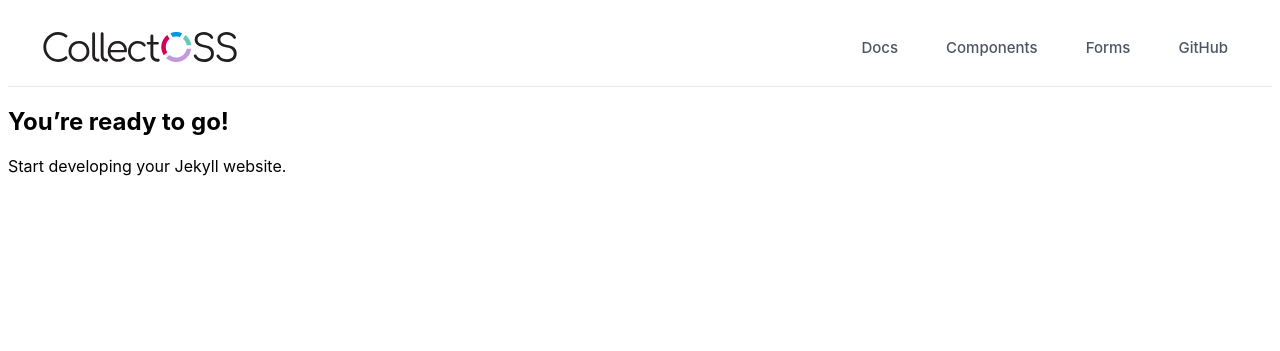
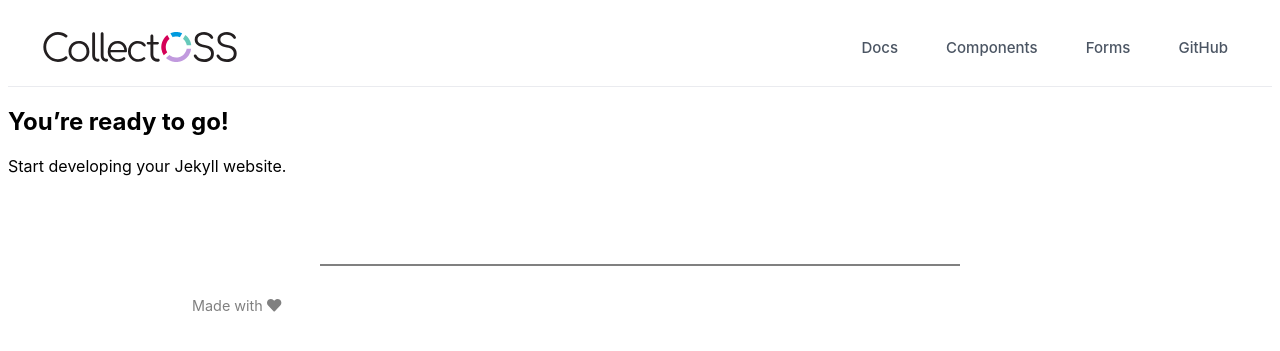
Before and after one commit to chaoss/collectoss-website, a Jekyll site: the page built from index.md, in a window 1280 px wide. Shown: the top 351 px of the page. Built offline with Jekyll 4.4.1, drawn with Linux system fonts in a browser that asks for light colours.

Commit message:
borrow footer from adriancedwards.com

```diff
--- a/_layouts/default.html
+++ b/_layouts/default.html
@@ -4,6 +4,12 @@
 <head>
   <meta name="viewport" content="width=device-width, initial-scale=1">
   <meta charset="utf-8">
+
+  <script defer src="https://use.fontawesome.com/releases/v5.15.4/js/all.js" integrity="sha384-rOA1PnstxnOBLzCLMcre8ybwbTmemjzdNlILg8O7z1lUkLXozs4DHonlDtnE7fpc" crossorigin="anonymous"></script>
+  <noscript>
+    <link rel="stylesheet" href="https://use.fontawesome.com/releases/v5.15.4/css/all.css" integrity="sha384-DyZ88mC6Up2uqS4h/KRgHuoeGwBcD4Ng9SiP4dIRy0EXTlnuz47vAwmeGwVChigm" crossorigin="anonymous" />
+  </noscript>
+
   <title>{{ page.title }} - {{ site.title }}</title>
   <link rel="stylesheet" href="{{ "/assets/css/main.css" | relative_url }}">
 </head>
@@ -11,6 +17,29 @@
 <body>
   {% include navbar.html %}
   {{ content }}
+  <section id="footer" class="noPrint">
+    <hr>
+    <div class="sidebyside">
+      <p>
+        Made with <i class="fas fa-heart"></i>
+      </p>
+
+
+      <div>
+        <ul>
+          <!-- <li><a href="">Privacy Policy</a></li> -->
+          <!-- <li><a href="/feed.xml">RSS Feed</a></li> -->
+        </ul>
+      </div>
+
+    </div>
+    <div class="sidebyside">
+      <p>
+
+      </p>
+    </div>
+
+  </section>
 </body>
 
 </html>
--- a/_sass/base.scss
+++ b/_sass/base.scss
@@ -20,6 +20,12 @@ body {
   border-bottom: 1px solid rgba(229, 231, 235, 0.8);
   transition: all 0.2s ease-in-out;
 }
+
+
+/*********************
+    Nav
+ ********************/
+
 
 .nav-container {
   max-width: 1200px;
@@ -130,3 +136,90 @@ body {
     padding: 0.75rem 1rem;
   }
 }
+
+
+/*******
+
+Layout
+********/
+
+@media screen and (min-width: 576px) {
+
+  section#footer {
+    width: 70vw;
+    margin: 0 auto;
+  }
+}
+
+/********************
+    Utils
+ ********************/
+
+.sidebyside {
+  flex-direction: column;
+  display: flex;
+  align-items: center;
+}
+
+.sidebyside>* {
+  flex-grow: 1;
+}
+
+@media screen and (min-width: 576px) {
+  .sidebyside {
+    flex-direction: row;
+    display: flex;
+    align-items: center;
+  }
+}
+
+
+/********************
+    Footer
+ ********************/
+
+section#footer {
+  font-size: .9em;
+  margin-top: auto;
+  /* take up any remaining space in the flexbox, pushing the footer to the bottom */
+  padding-top: 4em;
+  /* provide some spacing between the footer and the content when the content is pushing the footer to the bottom anyway */
+}
+
+section#footer {
+  color: gray;
+}
+
+hr {
+  display: block;
+  height: 2px;
+  border: 0;
+  border-top: 2px solid gray;
+  margin: 1em auto;
+  padding: 0;
+  width: 50vw;
+}
+
+
+section#footer ul {
+  display: flex;
+  flex-direction: row;
+  flex-wrap: wrap;
+  justify-content: center;
+
+  margin: 0 auto;
+  padding-left: 0;
+}
+
+section#footer ul li {
+  /* flex-grow: 1; */
+  /* column-count: 2;  */
+  list-style-type: none;
+  margin: 15px;
+  /* space out items when vertically stacked on mobile screens */
+}
+
+section#footer ul li>*,
+section#footer a {
+  color: gray;
+}
```
